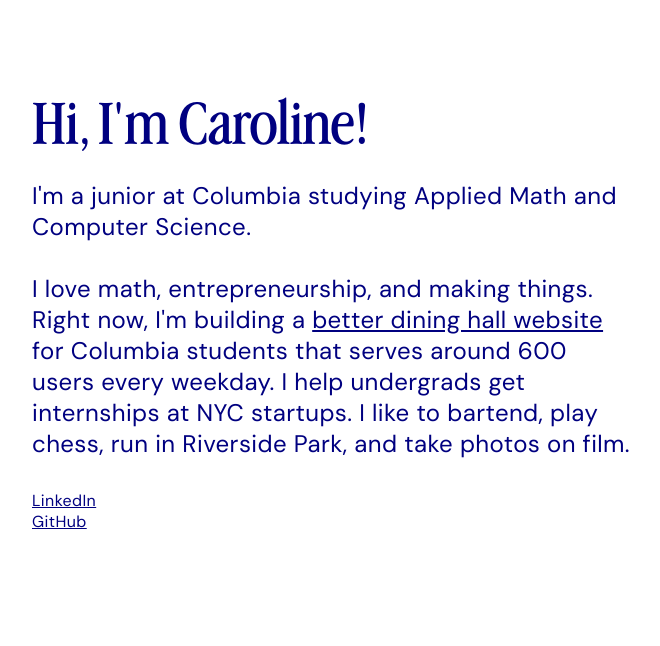
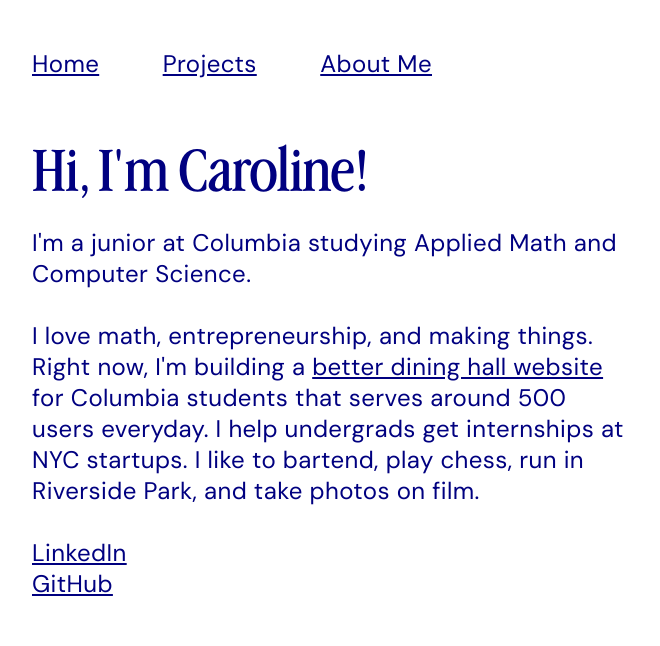
Before and after one commit to caroline-smyth/portfolio-site, a Flask app: template portfolio/templates/index.html in a window 1280 px wide. Shown: the top 646 px of the page, without its empty margins (40-700 px from the left). Run offline with Flask 3, Linux system fonts and the light colour scheme; the template is opened without the code that fills it, so the values that code supplies are empty; some web fonts are replaced.

Commit message:
added more pages

```diff
--- a/portfolio/static/general.css
+++ b/portfolio/static/general.css
@@ -39,3 +39,7 @@ a:hover{
   font-weight: bold;
   font-size: 26px;
 }
+
+.social-link{
+  font-size: 24px;
+}
--- a/portfolio/static/header.css
+++ b/portfolio/static/header.css
@@ -2,14 +2,15 @@
   color: white;
 }
 
-.header {
+.header{
   display: flex;
-  z-index: 100;
+  justify-content: space-between;
+  width: 25rem;
   margin-left: 4rem;
-  margin-top: 4rem;
-  gap: 1rem;
+  margin-top: 3rem;
+  font-size: 24px;
+
 }
-
 .footer {
   height: 3rem;
 }
--- a/portfolio/static/intro.css
+++ b/portfolio/static/intro.css
@@ -2,7 +2,7 @@
   display: flex;
   flex-direction: column;
   margin-left: 4rem;
-  margin-top: 6rem;
+  margin-top: 4rem;
 }
 
 .name {
--- a/portfolio/templates/index.html
+++ b/portfolio/templates/index.html
@@ -40,13 +40,22 @@
       <div class="var" id="temp"></div>
       <div class="var" id="unit"></div>
       <div class="var" id="desc"></div>
+      <div class="header">
+        <a href="">
+          Home
+        </a>
+        <a href="projects.html">
+          Projects
+        </a>
+        <a href="about.html">
+          About Me
+        </a>
+      </div>
       <div class="intro-container">
-        <div class="heading">
-          <div class="name">Hi, I'm Caroline!</div>
-        </div>
+        <div class="name">Hi, I'm Caroline!</div>
         <div class="intro">
           I'm a junior at Columbia studying Applied Math and Computer Science.<br> <br>
-          I love math, entrepreneurship, and making things. Right now, I'm building a <a href="https://liondine.com/" target="blank">better dining hall website</a> for Columbia students that serves around 600 users every weekday. I help undergrads get internships at NYC startups. I like to bartend, play chess, run in Riverside Park, and take photos on film.
+          I love math, entrepreneurship, and making things. Right now, I'm building a <a href="https://liondine.com/" target="blank">better dining hall website</a> for Columbia students that serves around 500 users everyday. I help undergrads get internships at NYC startups. I like to bartend, play chess, run in Riverside Park, and take photos on film.
           <br> <br>
         </div>
         <div class="socials">
```
Also changed, not shown: portfolio/templates/about.html (added, +9 -0 lines), portfolio/templates/projects.html (added, +9 -0 lines).
